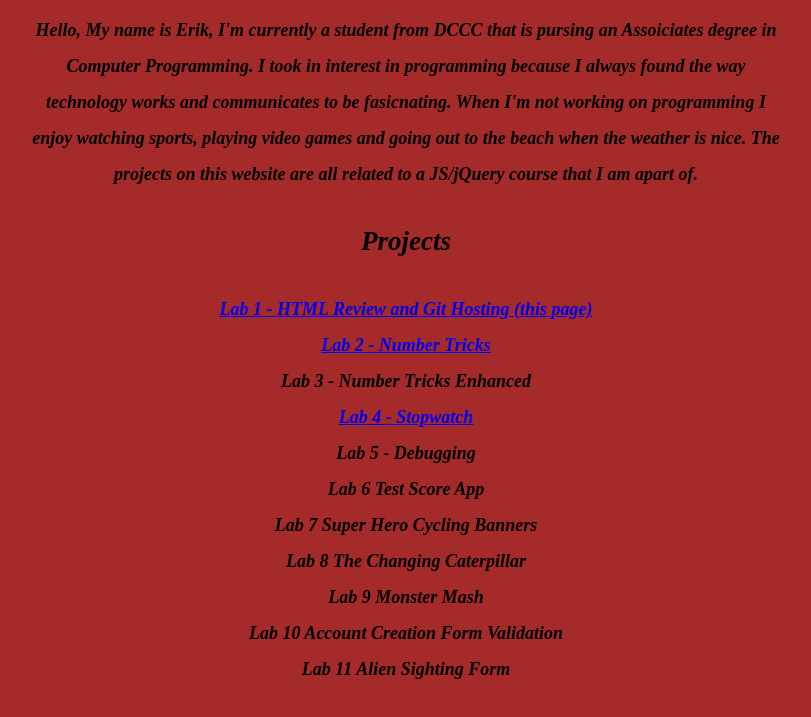
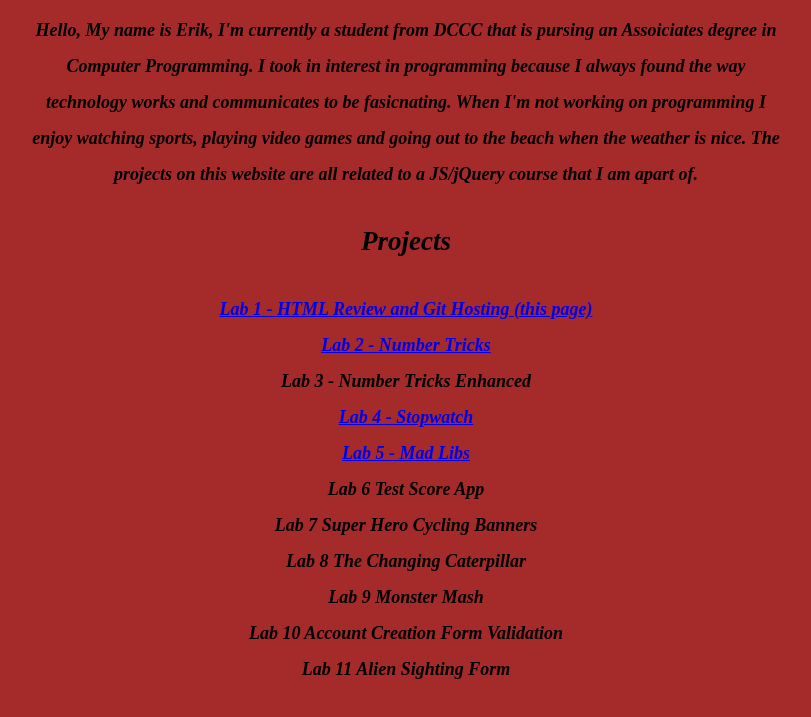
Before and after one commit to EAC00/Portfolio, a plain HTML site: page index.html in a window 1280 px wide. Shown: the part 598-1315 px from the top of the page, without its empty margins (234-1045 px from the left). Drawn offline with Linux system fonts and the light colour scheme.

Commit message:
index.html

```diff
--- a/index.html
+++ b/index.html
@@ -51,7 +51,7 @@
         <a href="https://eac00.github.io/StopWatch/"><div class="project">Lab 4 - Stopwatch</div>
         </a>
 
-        <div class="project">Lab 5 - Debugging</div>
+        <a href = "https://eac00.github.io/MadLib/"><div class="project">Lab 5 - Mad Libs</div>
         </a>
 
         <div class="project">Lab 6 Test Score App</div>
```
